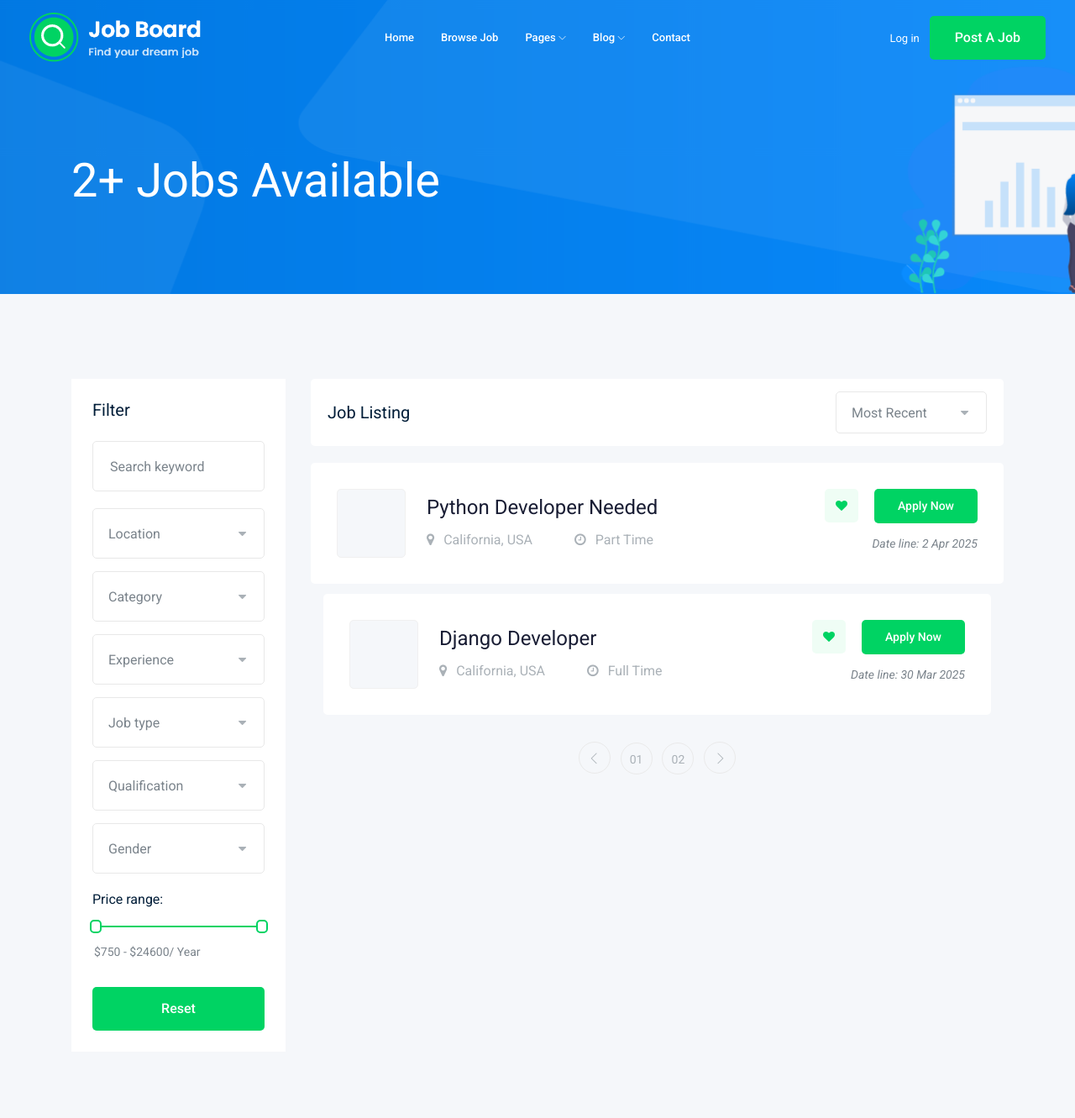
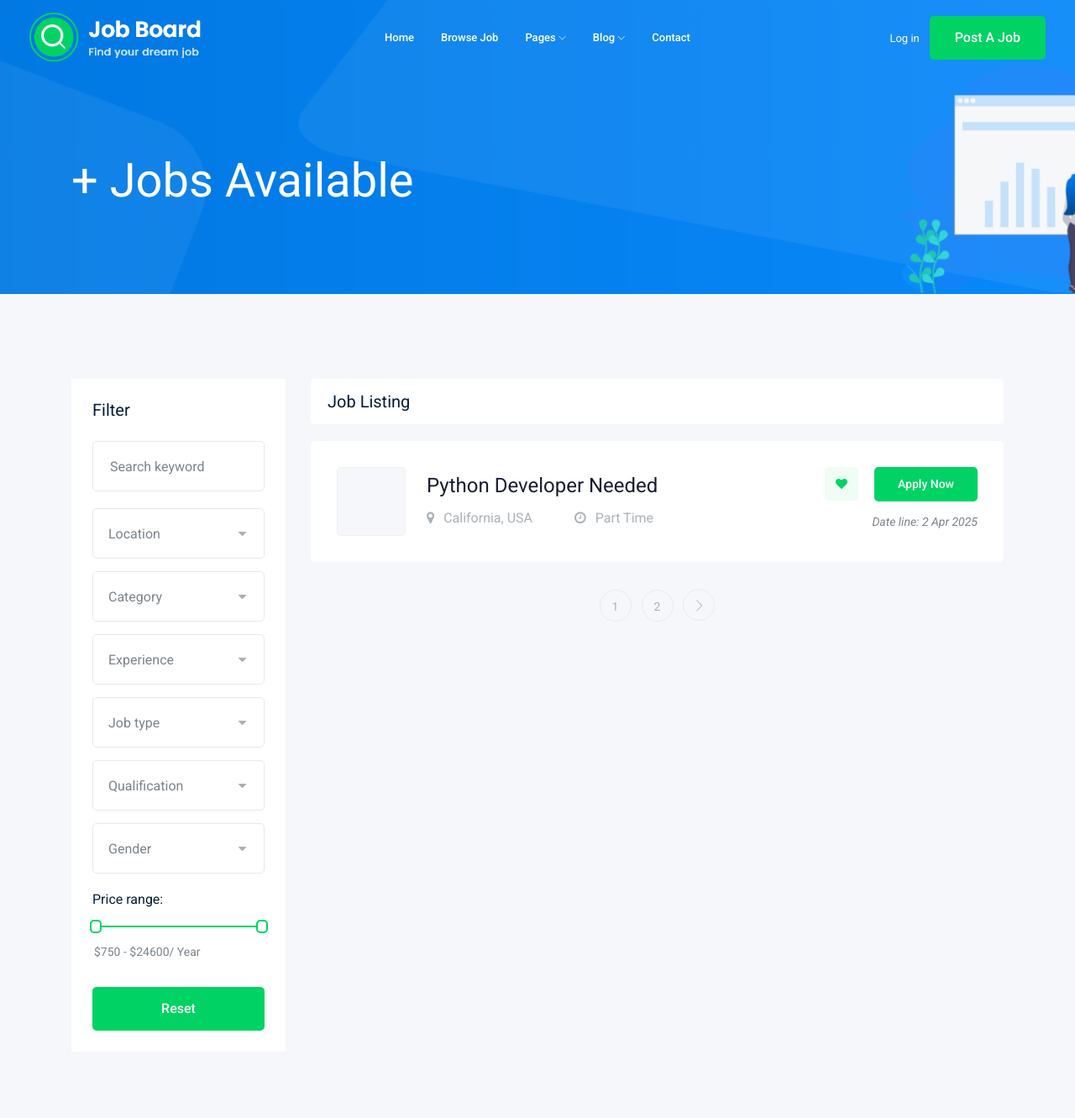
Before and after one commit to baselelsrogy/django-job-board, a Django app: page /jobs/ in a window 1280 px wide. Shown: the top 1331 px of the page at 84% size. Run offline with Django 5.2, Linux system fonts and the light colour scheme; data comes from the database, SQL or seed files in the repository; some libraries are stand-ins or nearby versions.

Commit message:
edit pagination

```diff
--- a/job/templates/job/job_list.html
+++ b/job/templates/job/job_list.html
@@ -105,16 +105,6 @@
                             <div class="col-md-6">
                                 <h4>Job Listing</h4>
                             </div>
-                            <div class="col-md-6">
-                                <div class="serch_cat d-flex justify-content-end">
-                                    <select>
-                                        <option data-display="Most Recent">Most Recent</option>
-                                        <option value="1">Marketer</option>
-                                        <option value="2">Wordpress </option>
-                                        <option value="4">Designer</option>
-                                    </select>
-                                </div>
-                            </div>
                         </div>
                     </div>
                 </div>
@@ -153,18 +143,27 @@
                         </div>
                         </div>
                         {% endfor %}
+
+                        {% if jobs.has_other_pages %}
                             <div class="row">
                                 <div class="col-lg-12">
                                     <div class="pagination_wrap">
                                         <ul>
-                                        <li><a href="#"> <i class="ti-angle-left"></i> </a></li>
-                                        <li><a href="#"><span>01</span></a></li>
-                                        <li><a href="#"><span>02</span></a></li>
-                                        <li><a href="#"> <i class="ti-angle-right"></i> </a></li>
+                                            {% if jobs.has_previous %}
+                                                <li><a href="?page={{jobs.previous_page_number}}"> <i class="ti-angle-left"></i> </a></li>
+                                            {% endif %}
+                                            {% for i in jobs.paginator.page_range %}
+                                                <li><a href="?page={{i}}"><span>{{i}}</span></a></li>
+                                            {% endfor %}
+                                            {% if jobs.has_next %}
+                                                <li><a href="?page={{jobs.next_page_number}}"> <i class="ti-angle-right"></i> </a></li>
+                                            {% endif %}
                                         </ul>
                                     </div>
                                 </div>
                             </div>
+                        {% endif %}
+
                     </div>
                 </div>
             </div>
--- a/job/views.py
+++ b/job/views.py
@@ -1,10 +1,14 @@
 from django.shortcuts import render
 from .models import Job
+from django.core.paginator import Paginator
 
 # Create your views here.
 def job_list(request):
     job_list = Job.objects.all()
-    context = {'jobs':job_list}
+    paginator = Paginator(job_list, 1)  # Show 1 contact per page.
+    page_number = request.GET.get("page")
+    page_obj = paginator.get_page(page_number)
+    context = {'jobs':page_obj}
     return render(request, 'job/job_list.html', context)
 
 
```
Lines whose indentation alone changed are shown as unchanged.
